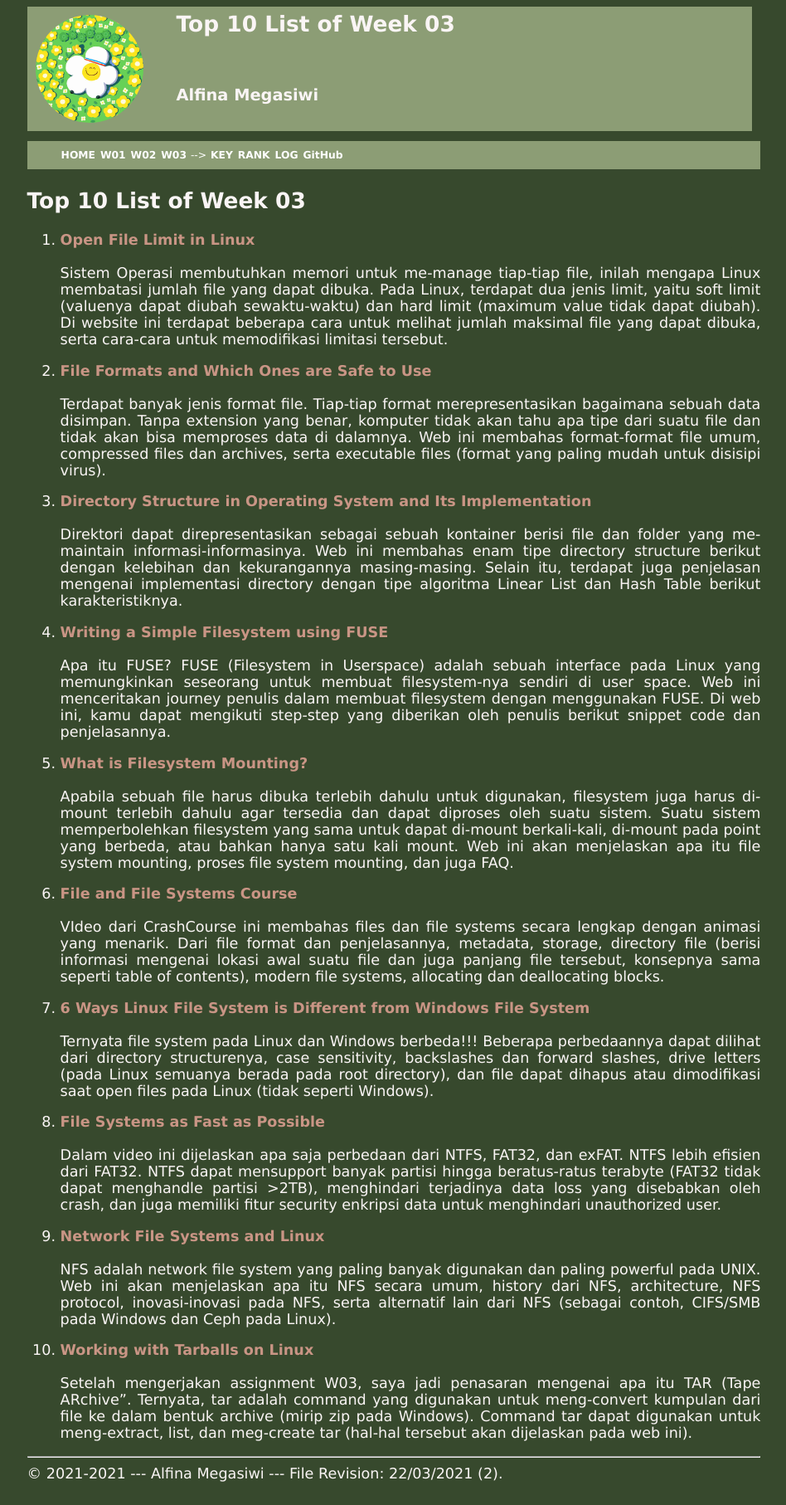
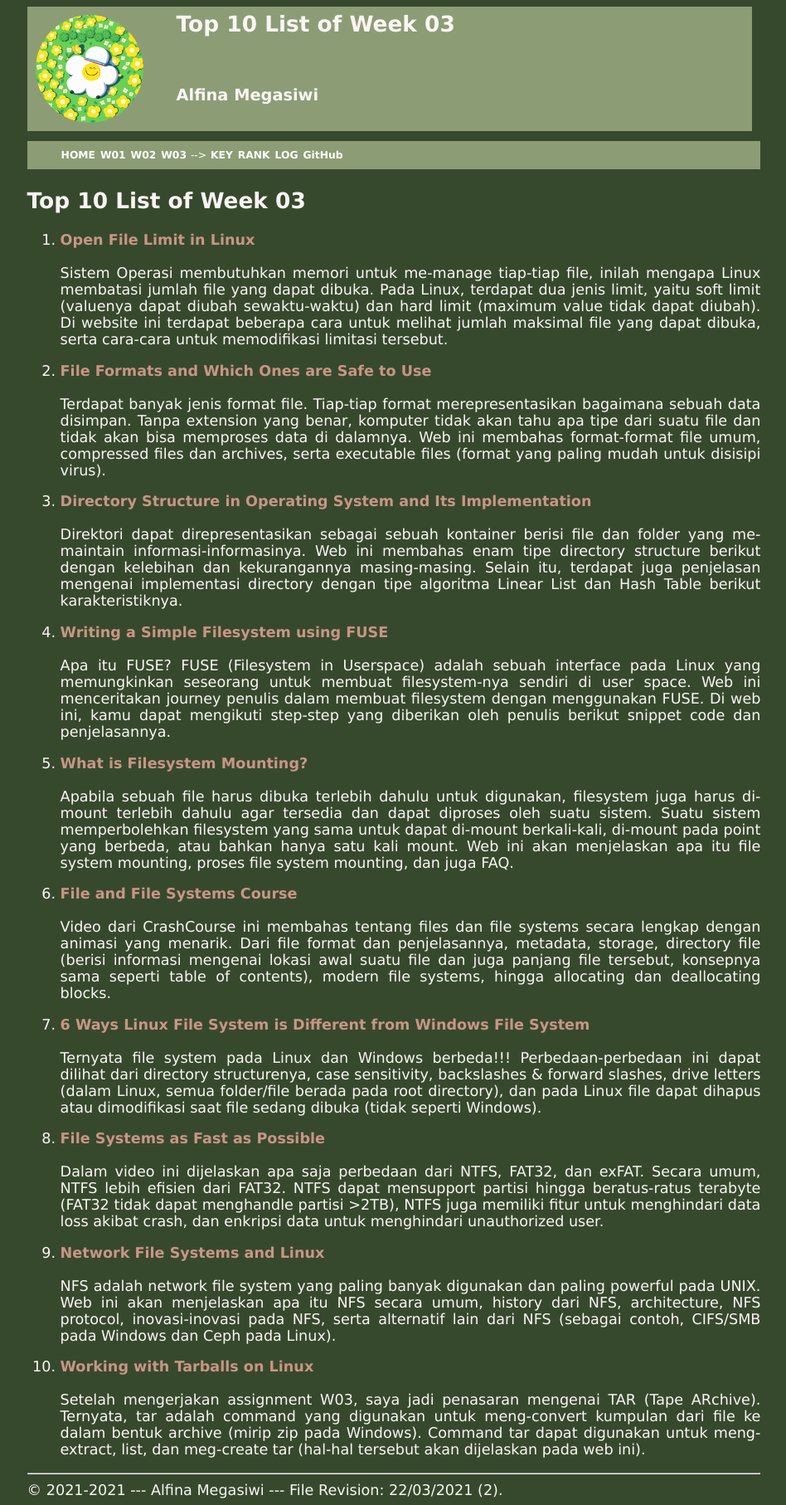
Before and after one commit to alfina-megasiwi/os211, a Jekyll site: the page built from w03.md, in a window 1280 px wide. Shown: the whole page at 83% size, without its empty margins (165-1113 px from the left). Built offline with Jekyll 4.4.1, drawn with Linux system fonts in a browser that asks for light colours; our own code applies the rules of GitHub Pages for plain Markdown files.

Commit message:
fixing word errors

```diff
--- a/w03.md
+++ b/w03.md
@@ -20,16 +20,16 @@ Apa itu FUSE? FUSE (Filesystem in Userspace) adalah sebuah interface pada Linux
 Apabila sebuah file harus dibuka terlebih dahulu untuk digunakan, filesystem juga harus di-mount terlebih dahulu agar tersedia dan dapat diproses oleh suatu sistem. Suatu sistem memperbolehkan filesystem yang sama untuk dapat di-mount berkali-kali, di-mount pada point yang berbeda, atau bahkan hanya satu kali mount. Web ini akan menjelaskan apa itu file system mounting, proses file system mounting, dan juga FAQ.
 
 6. [File and File Systems Course](https://www.youtube.com/watch?v=KN8YgJnShPM)<br><br>
-VIdeo dari CrashCourse ini membahas files dan file systems secara lengkap dengan animasi yang menarik. Dari file format dan penjelasannya, metadata, storage, directory file (berisi informasi mengenai lokasi awal suatu file dan juga panjang file tersebut, konsepnya sama seperti table of contents), modern file systems, allocating dan deallocating blocks.
+Video dari CrashCourse ini membahas tentang  files dan file systems secara lengkap dengan animasi yang menarik. Dari file format dan penjelasannya, metadata, storage, directory file (berisi informasi mengenai lokasi awal suatu file dan juga panjang file tersebut, konsepnya sama seperti table of contents), modern file systems, hingga allocating dan deallocating blocks.
 
 7. [6 Ways Linux File System is Different from Windows File System](https://www.howtogeek.com/137096/6-ways-the-linux-file-system-is-different-from-the-windows-file-system/)<br><br>
-Ternyata file system pada Linux dan Windows berbeda!!! Beberapa perbedaannya dapat dilihat dari directory structurenya, case sensitivity, backslashes dan forward slashes, drive letters (pada Linux semuanya berada pada root directory), dan file dapat dihapus atau dimodifikasi saat open files pada Linux (tidak seperti Windows).
+Ternyata file system pada Linux dan Windows berbeda!!! Perbedaan-perbedaan ini dapat dilihat dari directory structurenya, case sensitivity, backslashes & forward slashes, drive letters (dalam Linux, semua folder/file berada pada root directory), dan pada Linux file dapat dihapus atau dimodifikasi saat file sedang dibuka (tidak seperti Windows).
 
 8. [File Systems as Fast as Possible](https://www.youtube.com/watch?v=BV0-EPUYuQc)<br><br>
-Dalam video ini dijelaskan apa saja perbedaan dari NTFS, FAT32, dan exFAT. NTFS lebih efisien dari FAT32. NTFS dapat mensupport banyak partisi hingga beratus-ratus terabyte (FAT32 tidak dapat menghandle partisi >2TB), menghindari terjadinya data loss yang disebabkan oleh crash, dan juga memiliki fitur security enkripsi data untuk menghindari unauthorized user.
+Dalam video ini dijelaskan apa saja perbedaan dari NTFS, FAT32, dan exFAT. Secara umum, NTFS lebih efisien dari FAT32. NTFS dapat mensupport partisi hingga beratus-ratus terabyte (FAT32 tidak dapat menghandle partisi >2TB), NTFS juga memiliki fitur untuk  menghindari data loss akibat crash, dan enkripsi data untuk menghindari unauthorized user.
 
 9. [Network File Systems and Linux](https://developer.ibm.com/tutorials/l-network-filesystems/)<br><br>
 NFS adalah network file system yang paling banyak digunakan dan paling powerful pada UNIX. Web ini akan menjelaskan apa itu NFS secara umum, history dari NFS, architecture, NFS protocol, inovasi-inovasi pada NFS, serta alternatif lain dari NFS (sebagai contoh, CIFS/SMB pada Windows dan Ceph pada Linux).
 
 10. [Working with Tarballs on Linux](https://linuxize.com/post/how-to-create-and-extract-archives-using-the-tar-command-in-linux/)<br><br>
-Setelah mengerjakan assignment W03, saya jadi penasaran mengenai apa itu TAR (Tape ARchive”. Ternyata, tar adalah command yang digunakan untuk meng-convert kumpulan dari file ke dalam bentuk archive (mirip zip pada Windows). Command tar dapat digunakan untuk meng-extract, list, dan meg-create tar (hal-hal tersebut akan dijelaskan pada web ini).
+Setelah mengerjakan assignment W03, saya jadi penasaran mengenai TAR (Tape ARchive). Ternyata, tar adalah command yang digunakan untuk meng-convert kumpulan dari file ke dalam bentuk archive (mirip zip pada Windows). Command tar dapat digunakan untuk meng-extract, list, dan meg-create tar (hal-hal tersebut akan dijelaskan pada web ini).
```
Also changed, not shown: 3 other files.
